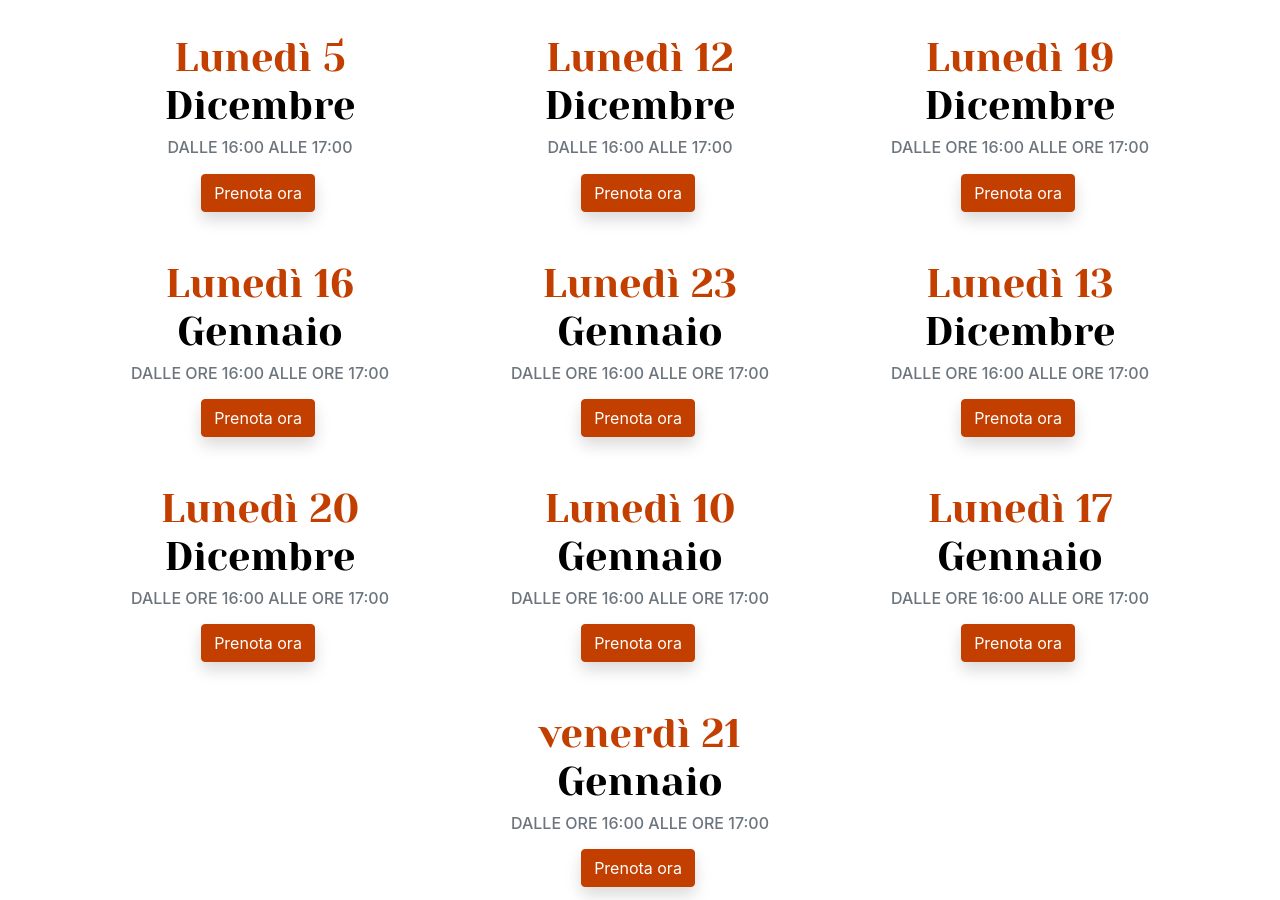
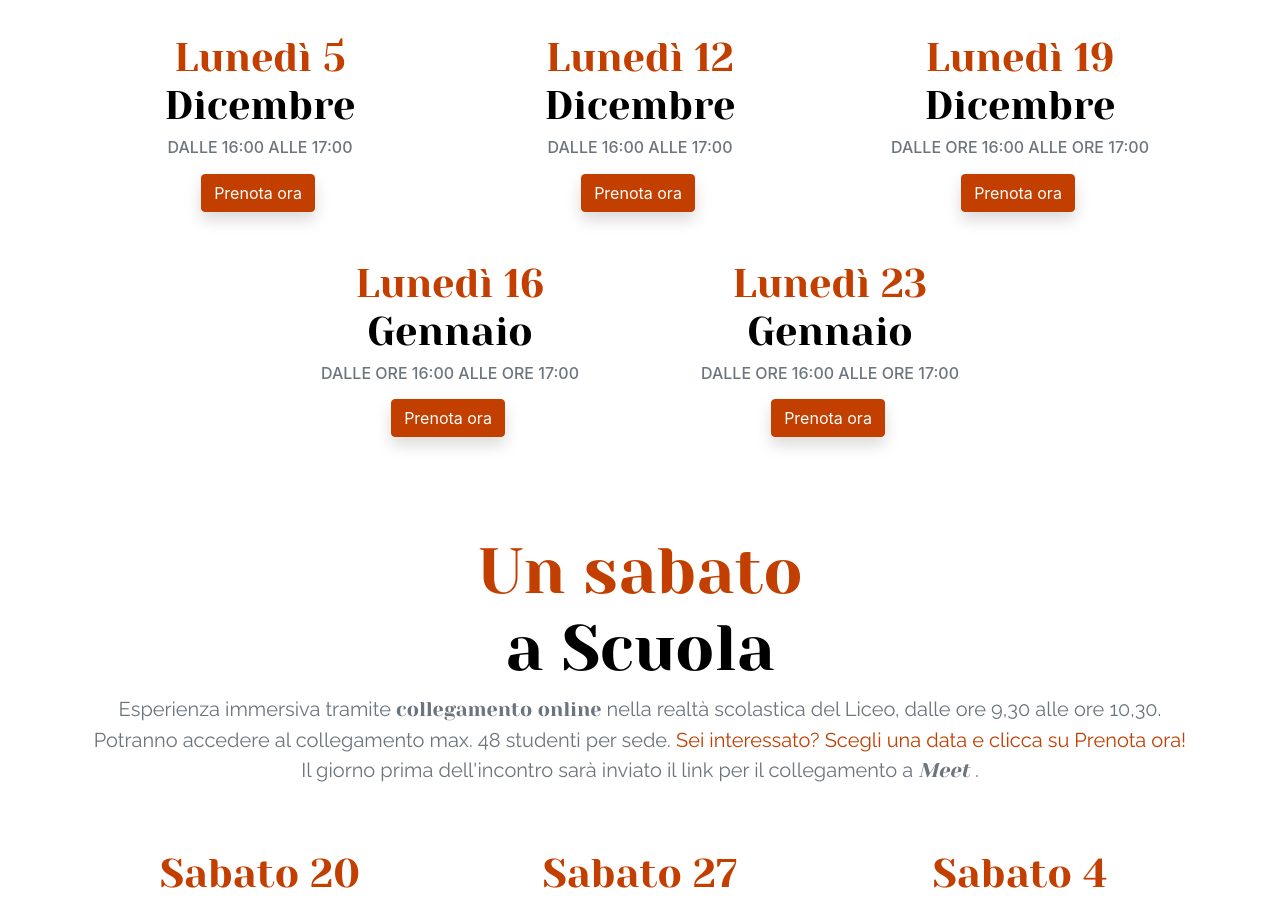
Before and after one commit to PiervitoCreanza/orientamento.liceodegiorgi.edu.it, a Jekyll site: the page built from incontri.html, in a window 1280 px wide and 900 px high, scrolled down 1852 px. Built offline with Jekyll 4.4.1, drawn with Linux system fonts in a browser that asks for light colours.

Commit message:
Updated '_data/incontri.json' via CloudCannon

```diff
--- a/_data/incontri.json
+++ b/_data/incontri.json
@@ -61,36 +61,6 @@
 					"mese": "Gennaio ",
 					"orario": "dalle ore 16:00 alle ore 17:00",
 					"url": ""
-				},
-				{
-					"giorno": "Lunedì 13",
-					"mese": "Dicembre",
-					"orario": "dalle ore 16:00 alle ore 17:00",
-					"url": "https://forms.gle/cQhdDWWououWJQBr7"
-				},
-				{
-					"giorno": "Lunedì 20 ",
-					"mese": "Dicembre ",
-					"orario": "dalle ore 16:00 alle ore 17:00",
-					"url": "https://forms.gle/rqS5qNrr589ppCY1A"
-				},
-				{
-					"giorno": "Lunedì 10",
-					"mese": "Gennaio ",
-					"orario": "dalle ore 16:00 alle ore 17:00",
-					"url": "https://forms.gle/75eTygHRZNrZe3HJ8"
-				},
-				{
-					"giorno": "Lunedì 17 ",
-					"mese": "Gennaio ",
-					"orario": "dalle ore 16:00 alle ore 17:00",
-					"url": "https://forms.gle/1HLzNfpmfHqPQCj38"
-				},
-				{
-					"giorno": "venerdì 21 ",
-					"mese": "Gennaio ",
-					"orario": "dalle ore 16:00 alle ore 17:00",
-					"url": "https://forms.gle/hhJ5GfYwL7VexHwA9"
 				}
 			]
 		},
```
